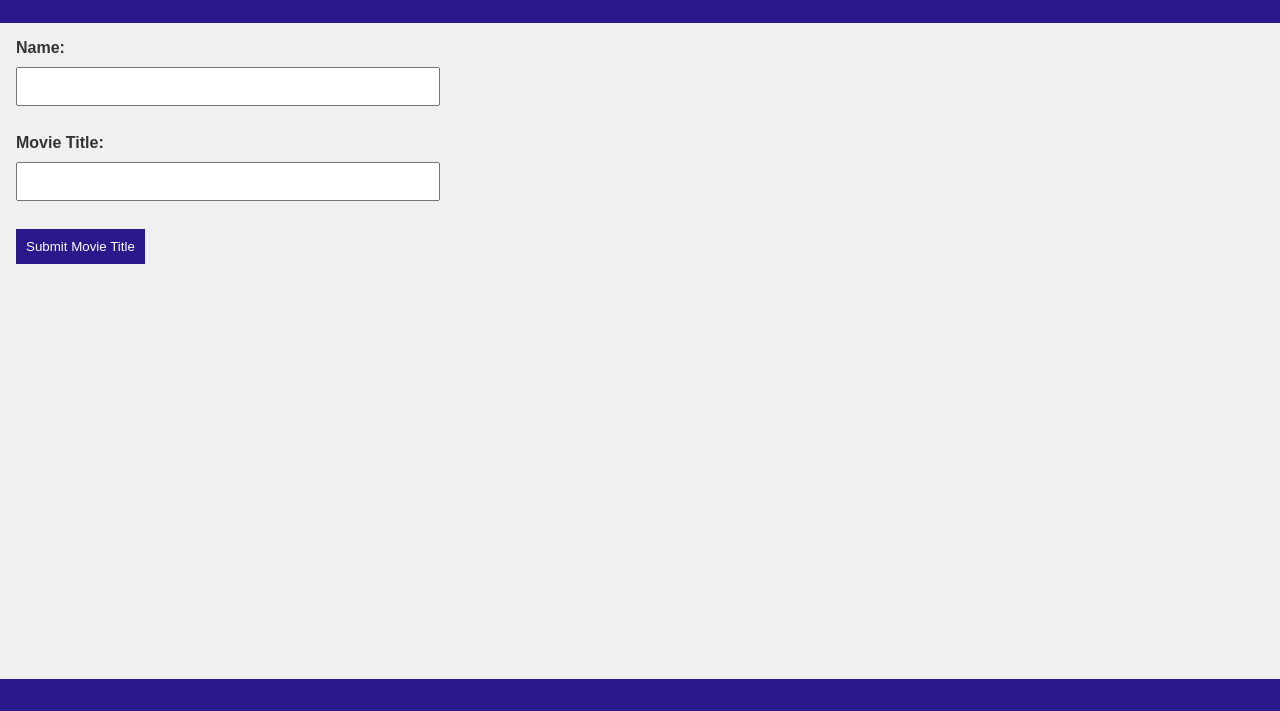
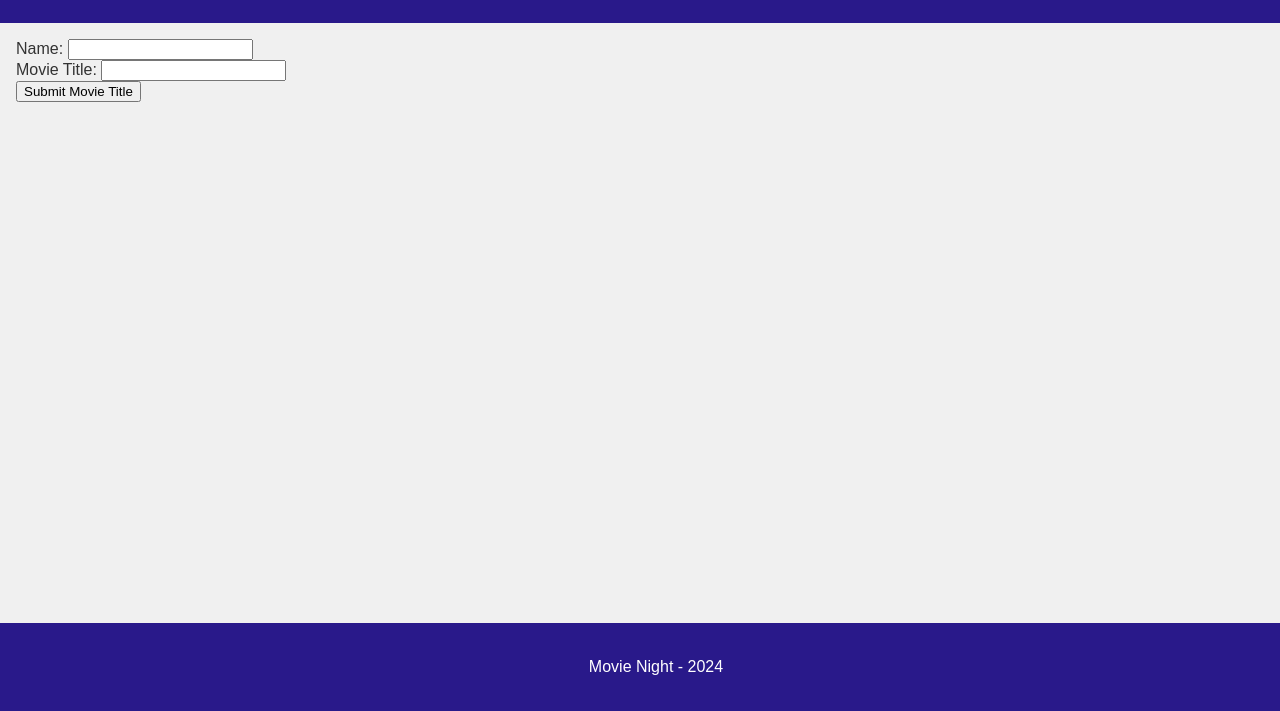
Before and after one commit to Zeddicus-Zul/zeddicus-zul.github.io, a plain HTML site: page index.html in a window 1280 px wide. Shown: the part 89-800 px from the top of the page. Drawn offline with Linux system fonts and the light colour scheme; no server answers.

```diff
--- a/index.html
+++ b/index.html
@@ -5,7 +5,7 @@
     <meta charset="UTF-8">
     <meta name="viewport" content="width=device-width, initial-scale=1.0">
     <link rel="stylesheet" href="styles.css">
-    <title>Movie Submission</title>
+    <title>Movie Night</title>
 
     <script type="module" src="script.js"></script>
 
@@ -39,33 +39,13 @@
             width: 100%;
         }
 
-        /* Add some space around the form */
-        form {
-            margin-bottom: 20px;
+        .movie-list {
+            margin-top: 2em;
         }
 
-        label {
-            font-weight: bold;
-        }
-
-        input {
-            margin: 10px 0;
-            padding: 10px;
-            width: 100%;
-            max-width: 400px;
-            display: block;
-        }
-
-        button {
-            padding: 10px;
-            background-color: #29198a;
-            color: white;
-            border: none;
-            cursor: pointer;
-        }
-
-        button:hover {
-            background-color: #4526b4;
+        .movie-list p {
+            font-size: 1.2em;
+            margin: 0.5em 0;
         }
     </style>
 </head>
@@ -73,7 +53,7 @@
 <body>
 
     <header>
-        <h1>Movie Night Submission</h1>
+        <h1>Movie Night</h1>
     </header>
 
     <main>
@@ -87,12 +67,12 @@
             <button type="button" onclick="submitMovie()">Submit Movie Title</button>
         </form>
 
-        <div id="movies"></div>
+        <div id="movies" class="movie-list"></div>
     </main>
 
     <footer>
+        <p>Movie Night - 2024</p>
     </footer>
-
 </body>
 
 </html>
--- a/script.js
+++ b/script.js
@@ -8,7 +8,7 @@
   orderBy,
 } from "https://www.gstatic.com/firebasejs/11.1.0/firebase-firestore.js";
 
-// Your Firebase configuration
+// Firebase configuration
 const firebaseConfig = {
   apiKey: "AIzaSyDfKWTQQTChVooan2CePhz3GEEYYjYi5GU",
   authDomain: "movie-night-1b2eb.firebaseapp.com",
@@ -45,7 +45,6 @@
   }
 }
 
-
 // Load movie titles from Firestore
 export async function loadMovies() {
   const moviesDiv = document.getElementById("movies");
```
